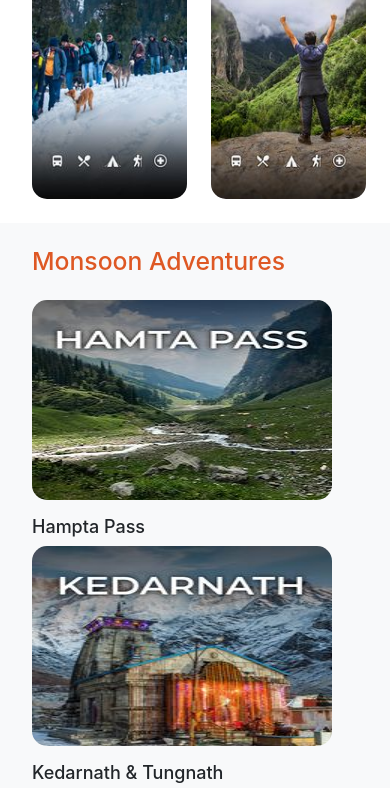
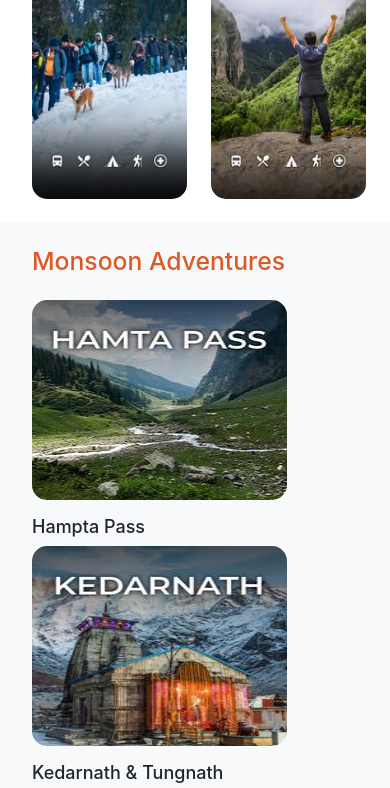
Before and after one commit to Dhruv-198/Invincible-Clone, a plain HTML site: page index.html in a window 390 px wide. Shown: the part 1185-1973 px from the top of the page. Drawn offline with nearby package versions, Linux system fonts and the light colour scheme.

Commit message:
Update re-style.css

```diff
--- a/re-style.css
+++ b/re-style.css
@@ -204,8 +204,14 @@
   }
   #videos div> video{
     height: 200px;
-    width: 400px;
+    width: 270px;
   }
+  /* Monsoon-Adventure  */
+
+.Monsoon-ad img {
+  height: 200px;
+  width: 255px;
+}
 
   /* WHY PEOPLE */
 
```
